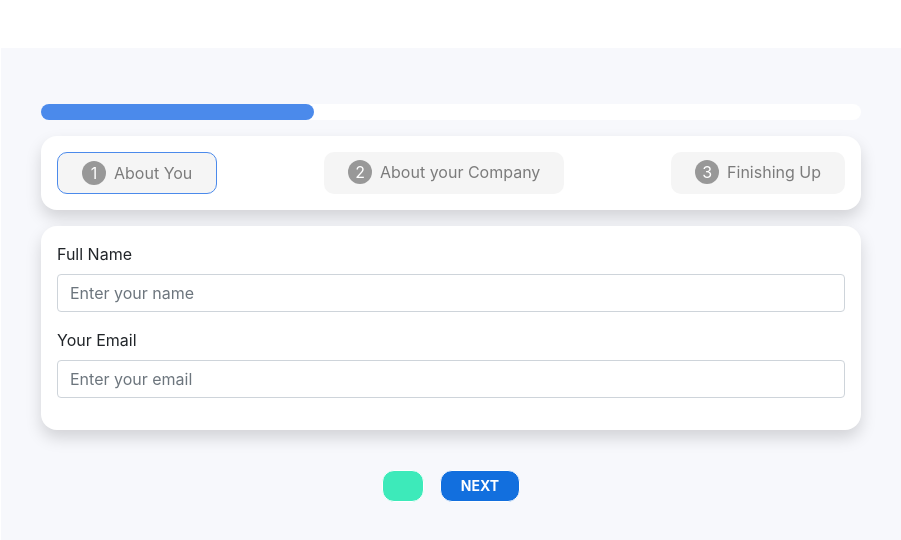
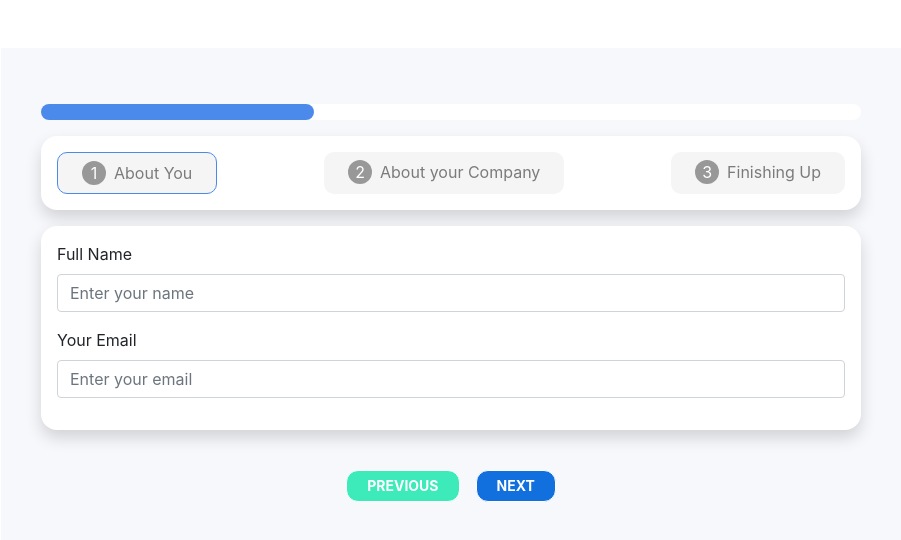
Before and after one commit to tushargugnani/vue-step-wizard, a Vue app: page / in a window 1280 px wide. Shown: the top 540 px of the page, without its empty margins (189-1090 px from the left). Built offline with nearby package versions, Linux system fonts and the light colour scheme.

Commit message:
fix: change props name

```diff
--- a/src/components/FormWizard.vue
+++ b/src/components/FormWizard.vue
@@ -22,8 +22,8 @@
         <div class="step-footer">
             <div class="btn-group" role="group">
                 <template v-if="!submitSuccess">
-                  <button @click="previousTab" :disabled="currentTab === 0" class="step-button step-button-previous">{{previewButtonText}}</button>
-                  <button @click="nextTab" v-if="currentTab < totalTabs - 1" class="step-button step-button-next">{{nameNextButton}}</button>
+                  <button @click="previousTab" :disabled="currentTab === 0" class="step-button step-button-previous">{{previousButtonText}}</button>
+                  <button @click="nextTab" v-if="currentTab < totalTabs - 1" class="step-button step-button-next">{{nextButtonText}}</button>
                   <button @click="onSubmit" v-if="currentTab === totalTabs - 1" class="step-button step-button-submit">{{submitButtonText}}</button>
                 </template>
                 <template v-else>
@@ -39,11 +39,11 @@ export default {
     name: 'form-wizard',
 
     props: {
-      previewNameButton: {
+      previousButtonText: {
         type: String,
         default: "Previous"
       },
-      nameNextButton: {
+      nextButtonText: {
         type: String,
         default: "Next"
       },
```
